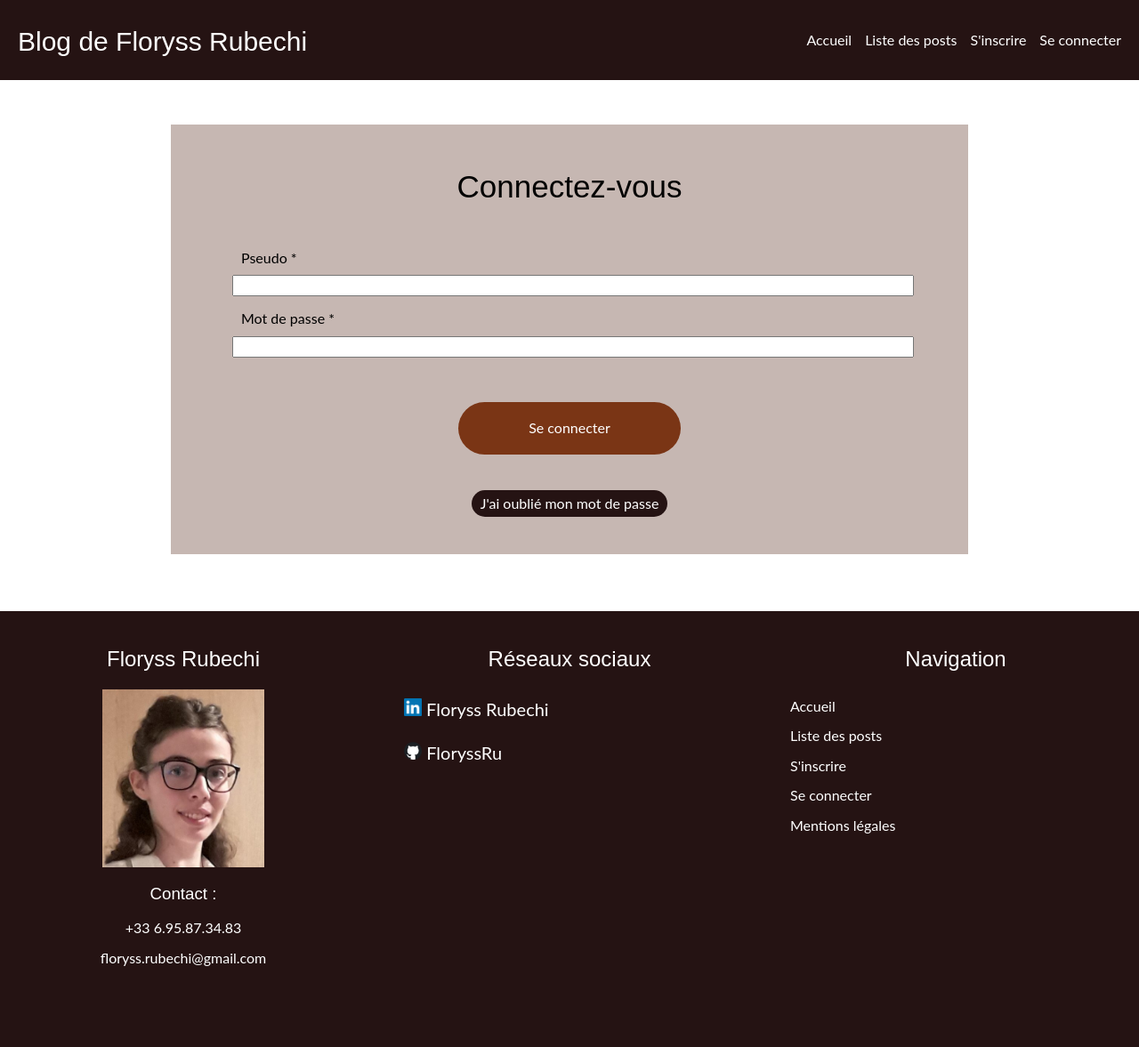
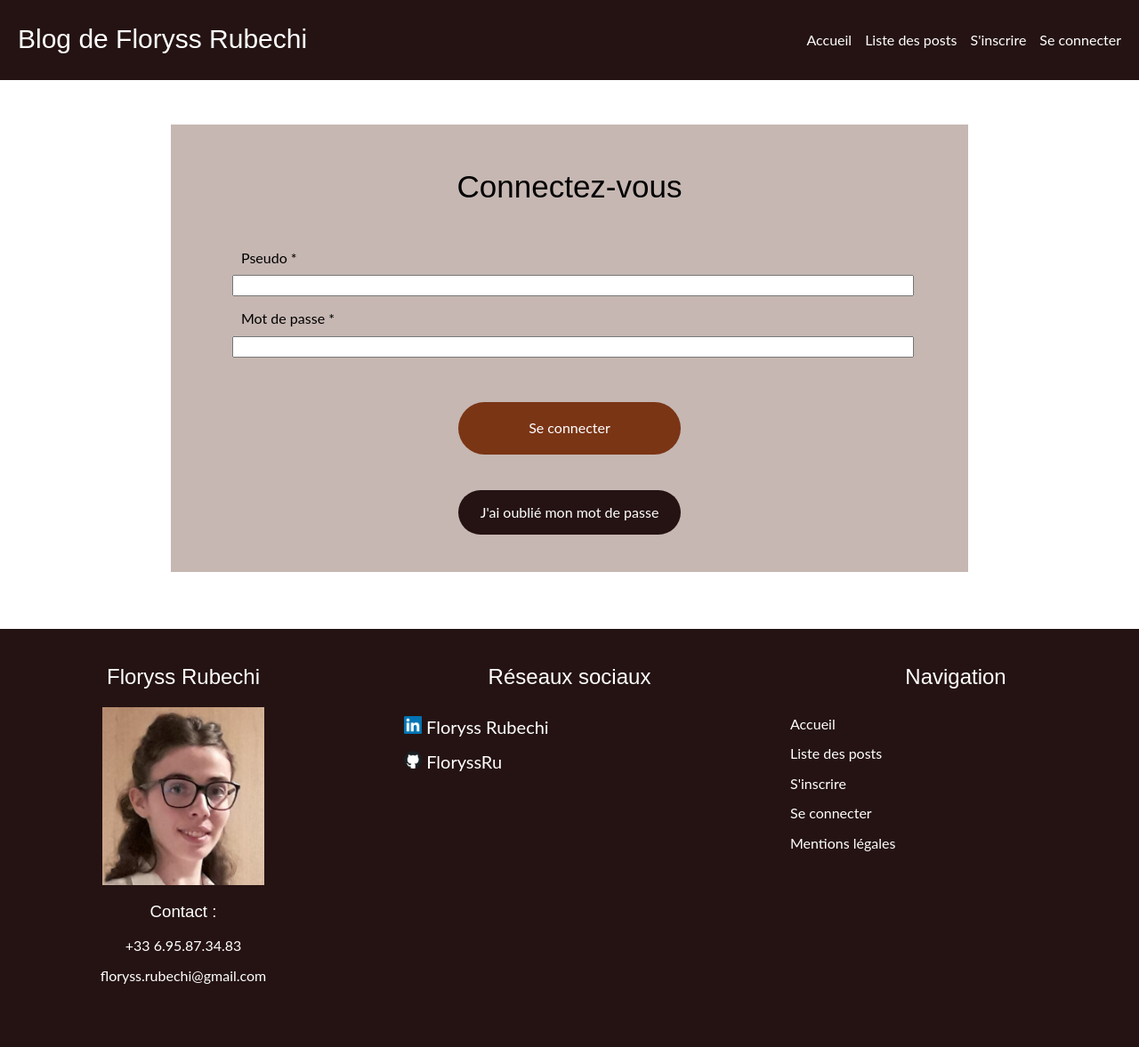
Before and after one commit to FloryssRu/Projet-PHP, a PHP site: page /blogphp/connexion in a window 1280 px wide. Shown: the whole page at 89% size. Before the commit the page ends 1086 px from the top, so only its background shows below. Run offline with PHP 8.4, Linux system fonts and the light colour scheme.

Commit message:
removal unnecessary and factoring css

```diff
--- a/public/css/styles.css
+++ b/public/css/styles.css
@@ -1,5 +1,15 @@
+.forSmartphone {
+    display: none;
+}
+
+.forTablet {
+    display: none;
+}
+
+
 /* For all pages, in base.html.twig */
 
+/* flash messages */
 .flashMessage {
     margin: 40px;
     border: 1px solid black;
@@ -20,12 +30,10 @@
 .closeFlash {
     float: right;
     max-height: 30px;
-}
-
-#close {
     cursor: pointer;
 }
 
+/* header */
 header {
     background-color: #251313;
     padding : 20px;
@@ -34,7 +42,6 @@ header {
 
 header > nav > ul {
     list-style: none;
-    display: block;
     float: right;
 }
 
@@ -48,28 +55,27 @@ header > nav > ul > li > a {
     color: white;
 }
 
-.forSmartphone {
-    display: none;
-}
-
+/* title of my blog (in header) */
 #blogTitle {
     font-family : "Century Gothic", Arial, sans-serif;
     font-weight: normal;
     font-size: 30px;
     color: white;
     float: left;
-    margin-top: 10px;
+    margin-top: 7px;
     margin-bottom: 0px;
 }
 
+/* main content block */
 .maincontent {
     margin-left: 10%;
     margin-top: 0px;
-    width: 70%; /*reponsive*/
+    width: 70%;
     padding: 5%;
     padding-top: 50px;
 }
 
+/* footer */
 footer {
     background-color: #251313;
     padding : 20px;
@@ -77,13 +83,17 @@ footer {
     color: white;
 }
 
-footer > div > ul, footer > div > nav > ul {
+footer > div > ul, footer > div > nav > ul { /*CSS4 : footer >> ul*/
     margin-top: 30px;
     list-style: none;
     padding: 0px;
 }
 
-footer > div > ul > li > a, footer > div > nav > ul > li > a, footer > div > p > a {
+footer > div > nav > ul > li, footer > div > ul > li { /*CSS4 : footer >> li*/
+    margin-top: 15px;
+}
+
+footer > div > ul > li > a, footer > div > nav > ul > li > a, footer > div > p > a { /*CSS4 : footer >> a*/
     color: white;
 }
 
@@ -91,34 +101,19 @@ footer > div > ul > li > a {
     font-size: 20px;
 }
 
-/* C'est sensé marcher comme ça avec CSS4...
-footer >> a  {
-    margin-top: 10px;
-    color: white;
-}*/
-
-footer > div > nav > ul > li {
-    margin-top: 15px;
-}
-
-footer > div > ul > li {
-    margin-top: 25px;
-}
-
 #pictureInFooter {
     display: block;
     height: 200px;
     margin-left: auto;
-    margin-right:auto;
+    margin-right: auto;
 }
 
-/*Links in footer*/
 img.icon {
     height: 20px;
 }
 
 
-/* Used in several pages */
+/* general styles of html tags */
 
 h1, h2, h3 {
     font-family : "Century Gothic", Arial, sans-serif;
@@ -142,6 +137,8 @@ section {
 }
 
 
+/* general classes */
+
 .buttonRed {
     display: block;
     width: 250px;
@@ -158,17 +155,10 @@ section {
     clear:both;
 }
 
-input.buttonRed {
-    color: white;
-}
-
-
-
 .width50 {
     width: 45%;
     float: left;
 }
-
 .width50:nth-of-type(2n+1) {
     margin-right: 10%;
 }
@@ -177,7 +167,6 @@ input.buttonRed {
     width: 30%;
     float: left;
 }
-
 .width33:first-of-type, .width33:nth-child(2) {
     margin-right: 5%;
 }
@@ -188,22 +177,20 @@ input.buttonRed {
 
 .textLeft { text-align: left; }
 
-.marginBot50 { margin-bottom : 50px; }
+.marginTop60 { margin-top: 60px; }
 
 .marginRight { margin-right: 50px; }
+
+.marginBot50 { margin-bottom : 50px; }
 
 .miniMarginBot {
     display: block;
     margin-bottom : 10px;
 }
 
-.inlineBlock {
-    display: inline-block;
-}
+.inlineBlock { display: inline-block; }
 
-.clear {
-    clear: both;
-}
+.clear { clear: both; }
 
 
 /* Forms */
@@ -249,7 +236,7 @@ textarea {
 }
 
 
-/* For home page */
+/* For home page (first block for my CV) */
 
 #myCV {
     background-color: #c6b7b2;
@@ -278,7 +265,7 @@ textarea {
 }
 
 
-/* For list posts page */
+/* for the title block (in listpost, post and dashboard pages) */
 
 .titleAllWidth {
     width: 100%;
@@ -329,6 +316,9 @@ textarea {
     text-align: center;
 }
 
+
+/* For list posts page */
+
 .postInList {
     margin-top: 20px;
 }
@@ -367,7 +357,6 @@ textarea {
     background-color: #251313;
     color: white;
     padding: 20px;
-    padding-top: 20px;
     margin-top: 20px;
 }
 
@@ -376,8 +365,7 @@ textarea {
 }
 
 .comment > h3 {
-    display: block;
-    padding: 10px 0;
+    padding: 10px;
     padding-left: 85px;
     margin-bottom: 35px;
 }
@@ -387,14 +375,14 @@ textarea {
     margin-right: 10px;
 }
 
-/* sign up & sign in pages */
+
+/* link to change password (sign up page) */
 
 .link {
     margin-top: 40px;
-    display: block;
-    height: 30px;
-    line-height: 30px;
-    width: 220px;
+    height: 50px;
+    line-height: 50px;
+    width: 250px;
     margin-left: auto;
     margin-right: auto;
     background-color: #251313;
@@ -402,6 +390,7 @@ textarea {
     text-align: center;
     color: white;
 }
+
 
 /* add and edit post pages */
 
@@ -416,16 +405,11 @@ textarea {
     width: auto;
 }
 
-.clean {
-    clear: both;
-    margin-top: 60px;
-}
 
 
 
 
-
-/*smartphones*/
+/* smartphones */
 @media screen and (max-width: 812px) {
 
     .forSmartphone {
@@ -435,6 +419,7 @@ textarea {
         display: none;
     }
 
+    /* general settings */
     h1 {
         font-size: 25px;
     }
@@ -446,7 +431,7 @@ textarea {
         margin: 3%;
     }
 
-    /*menu*/
+    /* nav */
     nav {
         display: none;
     }
@@ -474,7 +459,7 @@ textarea {
         max-width: 70px;
     }
 
-    /*footer*/
+    /* footer */
     .width33 {
         width: 100%;
         float: none;
@@ -520,7 +505,7 @@ textarea {
         float: none;
     }
 
-    /* listposts page */
+    /* title block (listpost, post and dashboard pages) */
     .titleAllWidth {
         height: auto;
     }
@@ -529,7 +514,7 @@ textarea {
         top: 0px;
     }
 
-    /*post page*/
+    /* post page */
     div.comment > h3 {
         height: 70px;
         line-height: 35px;
@@ -538,7 +523,7 @@ textarea {
         max-width: 200px;
     }
 
-    /* admin pages*/
+    /* admin pages */
     .xlargecontainer {
         width: 100%;
         margin-left: 0px;
@@ -567,6 +552,7 @@ textarea {
         display: none;
     }
 
+    /* nav */
     nav {
         display: none;
     }
@@ -594,7 +580,7 @@ textarea {
         max-width: 70px;
     }
 
-    /*footer*/
+    /* footer */
     footer {
         padding: 0;
     }
@@ -606,7 +592,6 @@ textarea {
         padding: 0;
         float: left;
     }
-
     .width33:first-of-type, .width33:nth-child(2) {
         margin-right: 2%;
     }
@@ -629,5 +614,4 @@ textarea {
         height: 310px;
     }
 
-
 }
--- a/src/templates/admin/editPost.html.twig
+++ b/src/templates/admin/editPost.html.twig
@@ -32,7 +32,7 @@ Modifier un post
             <p>Image actuelle</p>
             <p><label for="picture">Changer l'image du post (Formats acceptés : .jpg, .png et .gif, taille max 3Mo)</label><input type="file" name="picture" id="picture"></p>
 
-            <p class="clean"><label for="author">Auteur *</label><input type="text" name="author" id="author" value="{{ post.author }}" required></p>
+            <p class="clear marginTop60"><label for="author">Auteur *</label><input type="text" name="author" id="author" value="{{ post.author }}" required></p>
             <input type="hidden" name="id" value="{{ post.id }}">
             <input type="hidden" name="token" value="{{ session.token }}">
             <input type="submit" value="Modifier le post" name="editPost" class="buttonRed">
```
